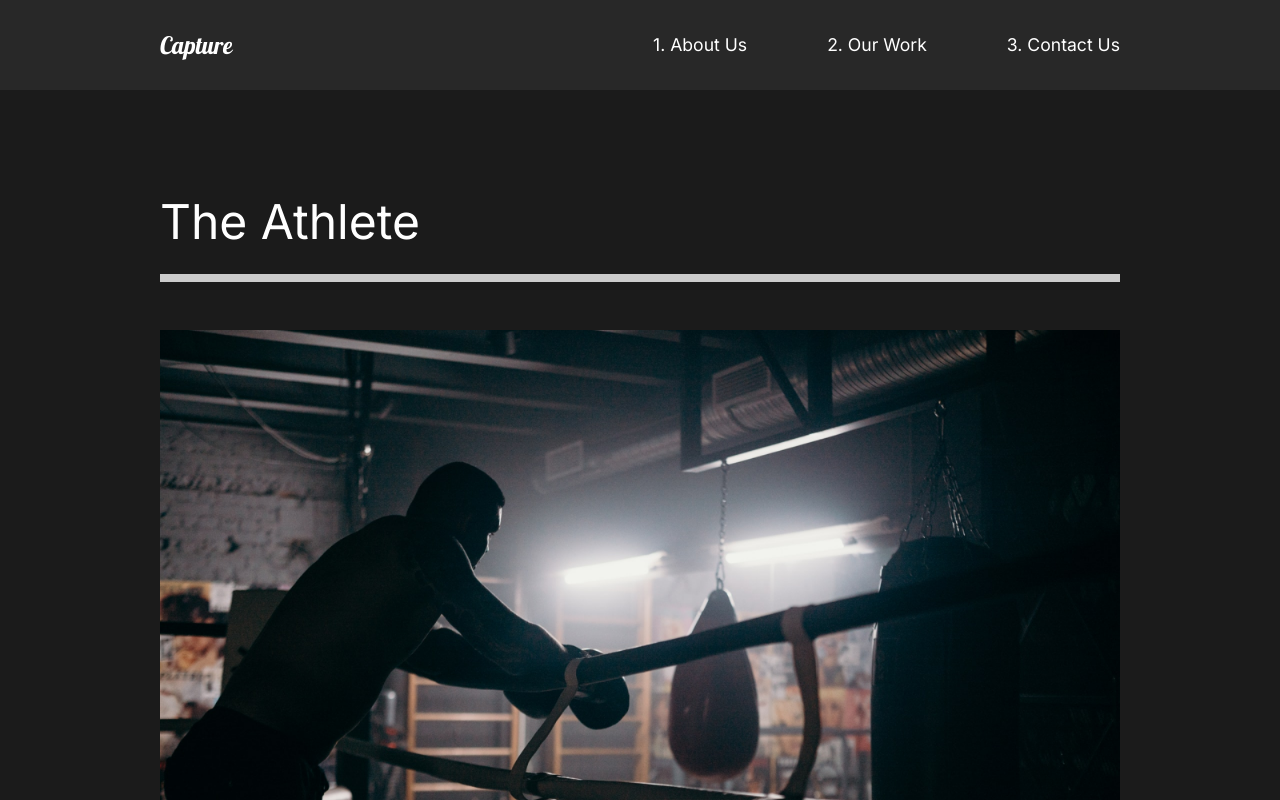
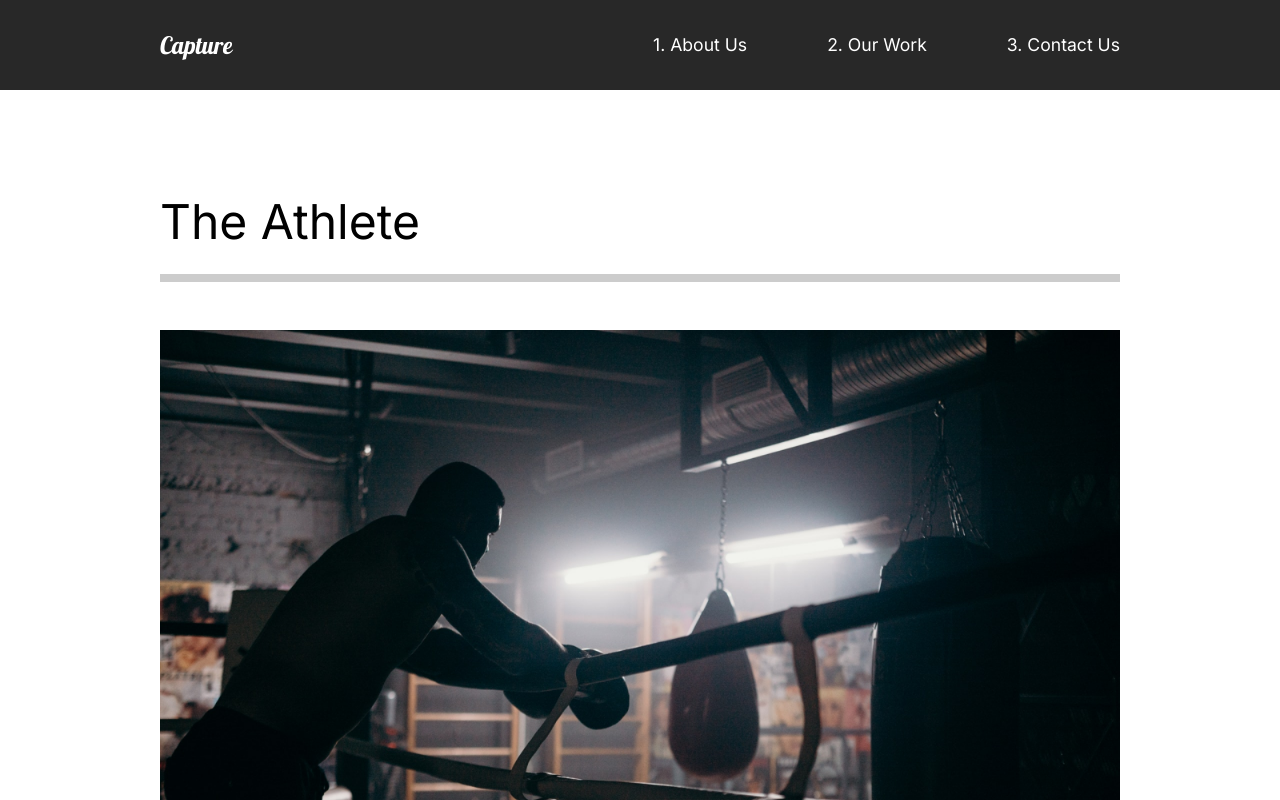
Before and after one commit to subhamBharadwaz/capture, a React (Create React App) app: page /work in a window 1280 px wide. Shown: the top 800 px of the page. Built offline with nearby package versions, Linux system fonts and the light colour scheme.

Commit message:
:lipstick: anim(Page Transitions)
- Basic page fade transitions with framer-motion

```diff
--- a/src/App.js
+++ b/src/App.js
@@ -1,6 +1,10 @@
 import React, { Fragment } from "react";
 
-import { Route, Switch } from "react-router-dom";
+// Routing
+import { Route, Switch, useLocation } from "react-router-dom";
+
+// Animation
+import { AnimatePresence } from "framer-motion";
 
 // Global Style
 import GlobalStyle from "./components/GlobalStyle";
@@ -15,11 +19,15 @@
 import Nav from "./components/Nav";
 
 const App = () => {
+  const location = useLocation();
+
   return (
     <Fragment>
       <GlobalStyle />
       <Nav />
-      <Switch>
+      <AnimatePresence exitBeforeEnter>
+        {/* location & key used in Switch are only for framer motion specific. They want these for page transition */}
+        <Switch location={location} key={location.pathname}>
           <Route path="/" exact>
             <AboutUs />
           </Route>
@@ -33,6 +41,7 @@
             <ContactUs />
           </Route>
         </Switch>
+      </AnimatePresence>
     </Fragment>
   );
 };
--- /dev/null
+++ b/src/animation.js
@@ -0,0 +1,20 @@
+export const pageAnimation = {
+  hidden: {
+    opacity: 0,
+    y: 300,
+  },
+  show: {
+    opacity: 1,
+    y: 0,
+    transition: {
+      duration: 1,
+    },
+  },
+  exit: {
+    opacity: 0,
+    y: 300,
+    transition: {
+      duration: 1,
+    },
+  },
+};
--- a/src/pages/AboutUs.js
+++ b/src/pages/AboutUs.js
@@ -1,17 +1,26 @@
-import React, { Fragment } from "react";
+import React from "react";
 
 // Page components
 import AboutSection from "../components/AboutSection";
 import ServicesSection from "../components/ServicesSection";
 import FaqSection from "../components/FaqSection";
 
+// Import Animation
+import { motion } from "framer-motion";
+import { pageAnimation } from "../animation";
+
 const AboutUs = () => {
   return (
-    <Fragment>
+    <motion.div
+      variants={pageAnimation}
+      initial="hidden"
+      animate="show"
+      exit="exit"
+    >
       <AboutSection />
       <ServicesSection />
       <FaqSection />
-    </Fragment>
+    </motion.div>
   );
 };
 
--- a/src/pages/ContactUs.js
+++ b/src/pages/ContactUs.js
@@ -1,10 +1,20 @@
 import React from "react";
+
+// Import Animation
+import { motion } from "framer-motion";
+import { pageAnimation } from "../animation";
 
 const ContactUs = () => {
   return (
-    <div>
+    <motion.div
+      variants={pageAnimation}
+      initial="hidden"
+      animate="show"
+      exit="exit"
+      style={{ background: "#fff" }}
+    >
       <h1>Contact US</h1>
-    </div>
+    </motion.div>
   );
 };
 
--- a/src/pages/MovieDetail.js
+++ b/src/pages/MovieDetail.js
@@ -1,8 +1,14 @@
 import React, { useState, useEffect, Fragment } from "react";
 
+// Routing
 import { useHistory } from "react-router-dom";
+
 // Style
 import styled from "styled-components";
+
+// Import Animation
+import { motion } from "framer-motion";
+import { pageAnimation } from "../animation";
 
 import { MovieState } from "../movieState";
 
@@ -22,7 +28,12 @@
   return (
     <Fragment>
       {movie && (
-        <Details>
+        <Details
+          variants={pageAnimation}
+          initial="hidden"
+          animate="show"
+          exit="exit"
+        >
           <HeadLine>
             <h2>{movie.title}</h2>
             <img src={movie.mainImg} alt="movie" />
@@ -45,7 +56,7 @@
   );
 };
 
-const Details = styled.div`
+const Details = styled(motion.div)`
   color: white;
 `;
 
--- a/src/pages/OurWork.js
+++ b/src/pages/OurWork.js
@@ -10,9 +10,19 @@
 import theracer from "../img/theracer-small.png";
 import goodtimes from "../img/goodtimes-small.png";
 
+// Import Animation
+import { motion } from "framer-motion";
+import { pageAnimation } from "../animation";
+
 const OurWork = () => {
   return (
-    <Work>
+    <Work
+      variants={pageAnimation}
+      initial="hidden"
+      animate="show"
+      exit="exit"
+      style={{ background: "#fff" }}
+    >
       <Movie>
         <h2>The Athlete</h2>
         <div className="line"></div>
@@ -38,14 +48,13 @@
   );
 };
 
-const Work = styled.div`
+const Work = styled(motion.div)`
   min-height: 100vh;
   overflow: hidden;
   padding: 5rem 10rem;
 
   h2 {
     padding: 1rem 0rem;
-    color: white;
   }
 `;
 
```
Lines whose indentation alone changed are shown as unchanged.
